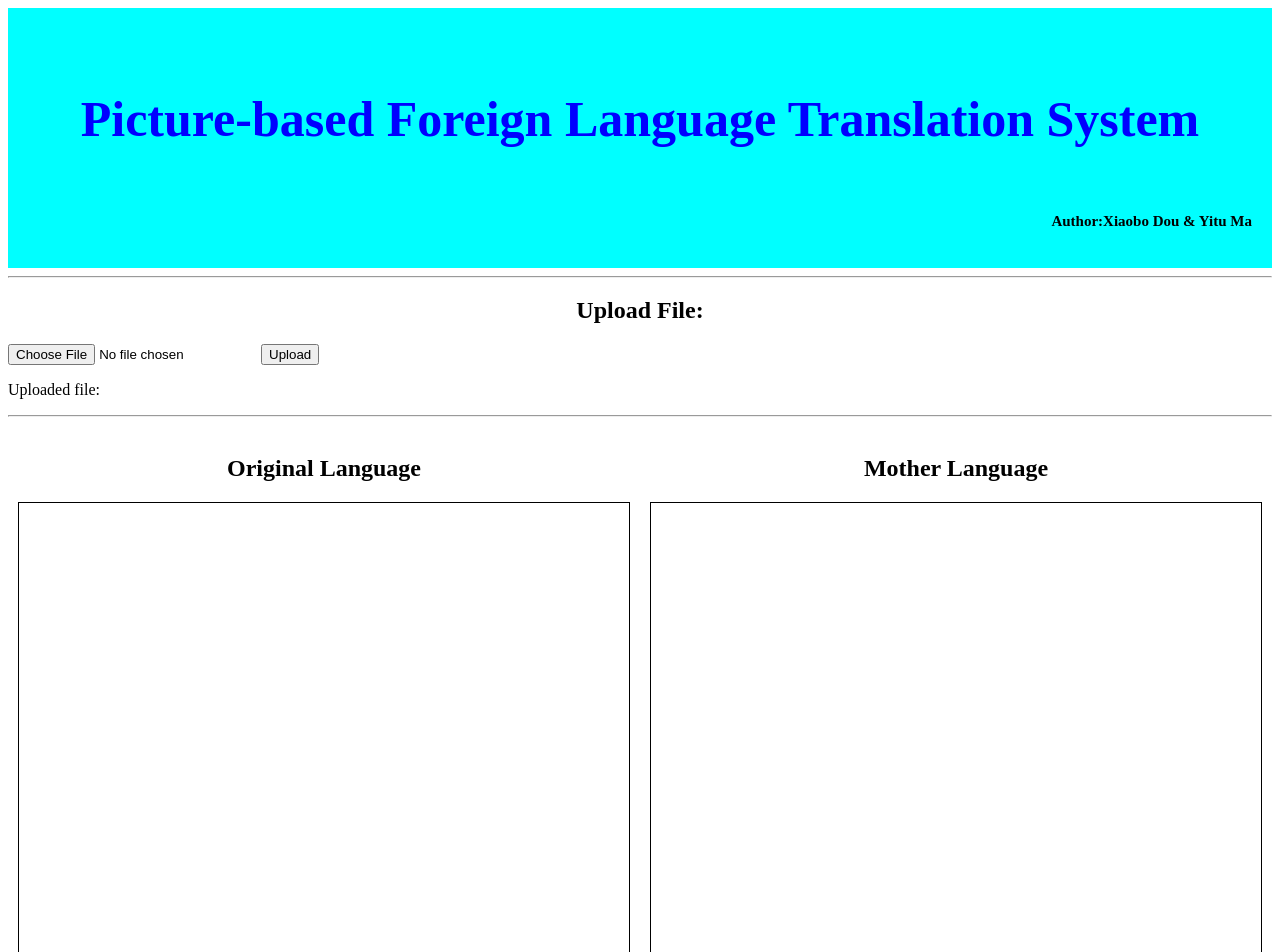
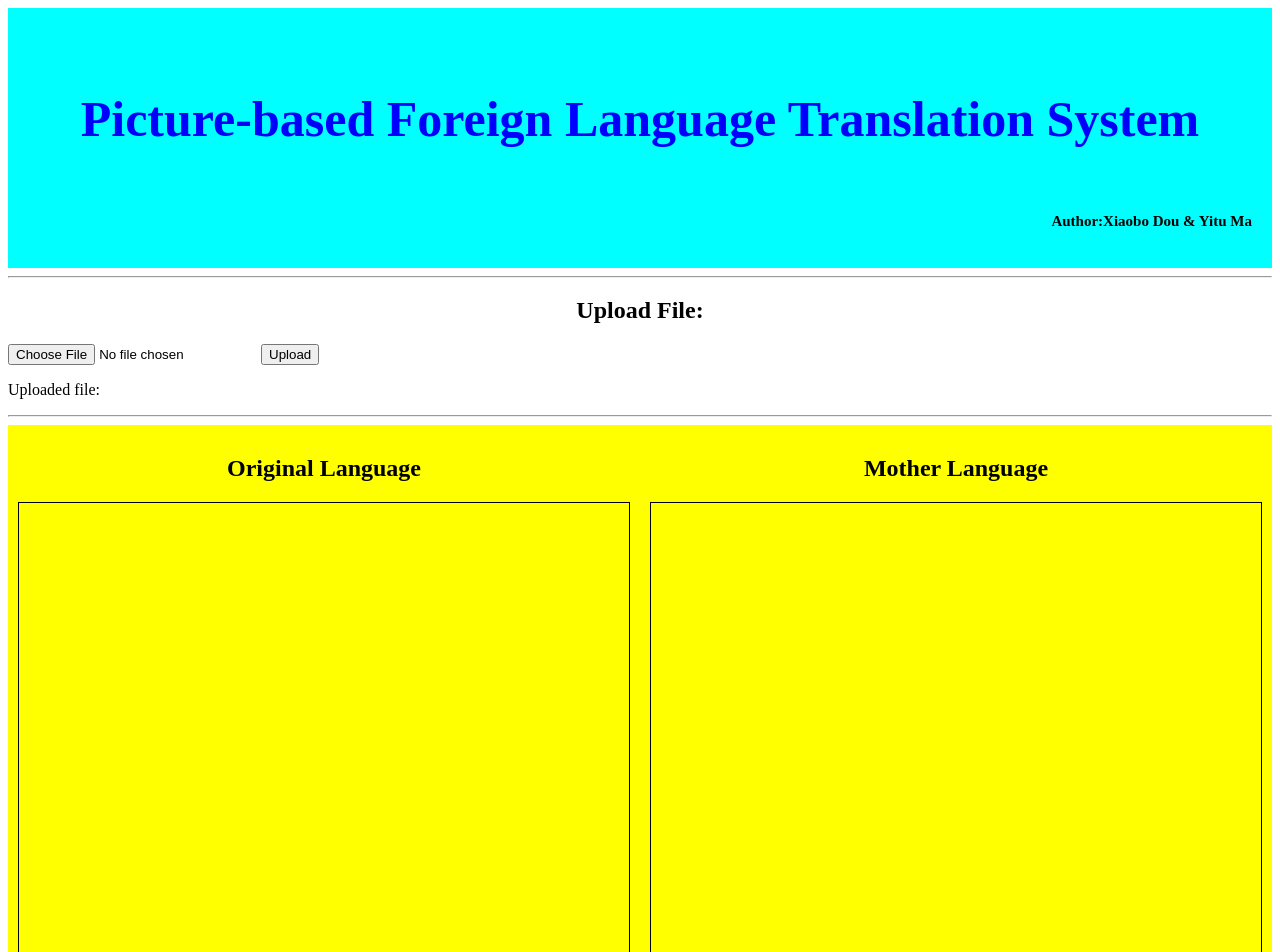
Before and after one commit to douxiaobo/Picture-based-Foreign-Language-Translation-System, a Vue app: page / in a window 1280 px wide. Shown: the top 952 px of the page. Built offline with nearby package versions, Linux system fonts and the light colour scheme.

Commit message:
first commit

```diff
--- a/src/components/Language.vue
+++ b/src/components/Language.vue
@@ -18,6 +18,7 @@
   <style>
   .container {
     display: flex;
+    background-color: yellow;
   }
 
   .column {
```
